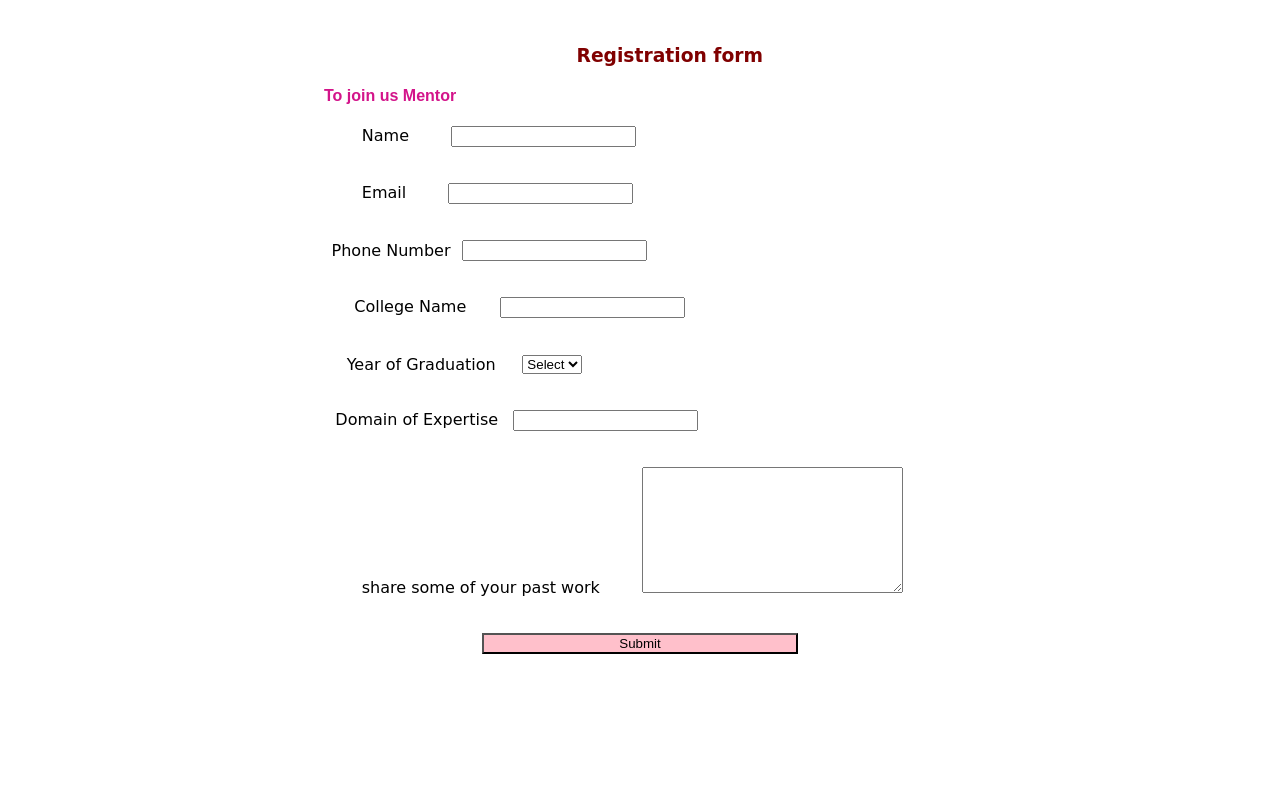
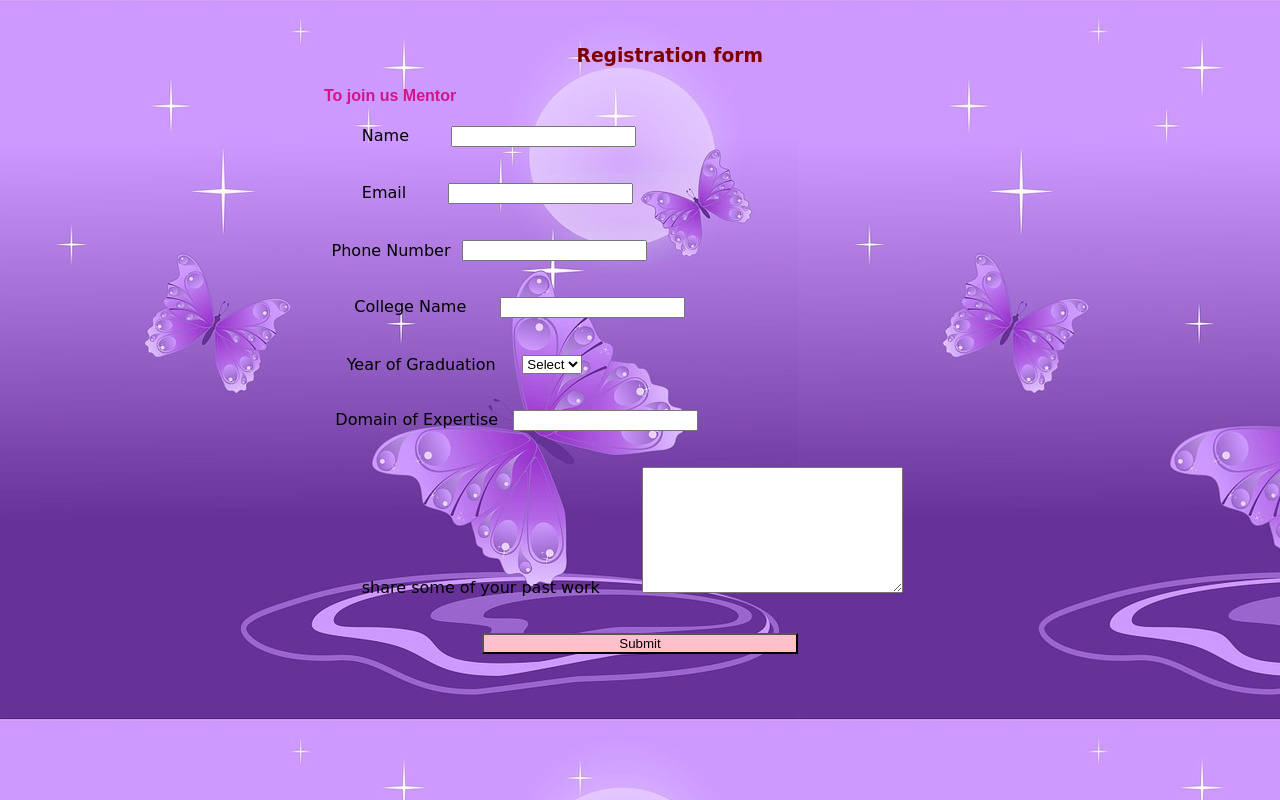
Before and after one commit to Rishika9491/Mentorship, a plain HTML site: page form.html in a window 1280 px wide. Drawn offline with Linux system fonts and the light colour scheme; files that its build step writes are made by us from their sources.

Commit message:
Update form.html

```diff
--- a/form.html
+++ b/form.html
@@ -4,7 +4,7 @@
         <title>Registration page</title>
         <link rel="stylesheet" href="./css/style.css">
     </head>
-            <body background="./images/back2.jpg">
+            <body background="back2.jpg">
 
         <br>
         <form class="center">
```
